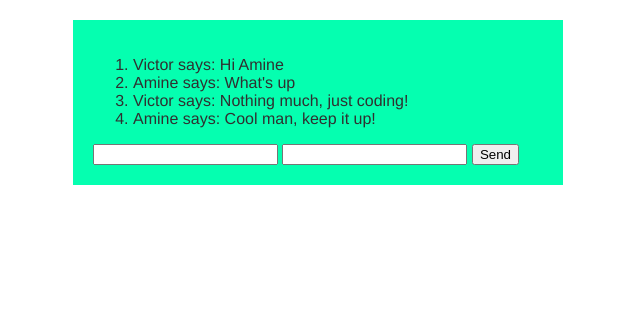
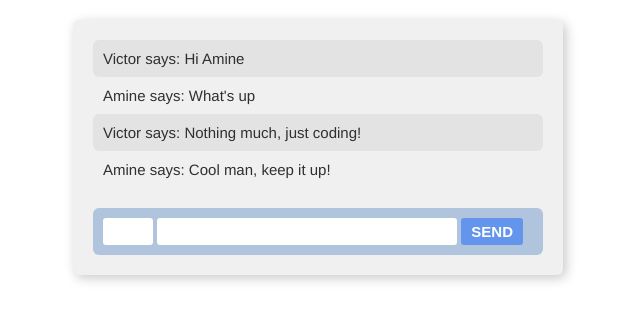
Before and after one commit to victor-h-huynh/shopifyJavaScriptWorkshop, a plain HTML site: page index.html in a window 1280 px wide. Shown: the whole page, without its empty margins (322-962 px from the left). Drawn offline with nearby package versions, Linux system fonts and the light colour scheme.

```diff
--- /dev/null
+++ b/app.js
@@ -0,0 +1 @@
+alert('hello from the JS file');
--- a/index.html
+++ b/index.html
@@ -21,5 +21,8 @@
         <button>Send</button>
       </form>
   </main>
+
+  <script src="https://code.jquery.com/jquery-3.1.1.js"></script>
+  <script src="app.js"></script>
 </body>
 </html>
--- a/style.css
+++ b/style.css
@@ -2,12 +2,64 @@
   background-color: white;
   color: #303030;
   font-family: 'Helvetica Neue', Arial, sans-serif;
+  font-size: 15px;
   margin: 20px;
 }
 
 main {
-  background-color: #05ffb0;
+  background-color: #f0f0f0;
+  border-radius: 6px;
+  box-shadow: 3px 3px 12px #c8c8c8;
   margin: 20px auto;
   max-width: 450px;
   padding: 20px;
 }
+
+ol {
+  list-style: none;
+  margin-bottom: 20px;
+  margin-top: 0;
+  padding: 0;
+}
+
+li {
+  padding: 10px;
+}
+
+li:nth-child(odd) {
+  background-color: #e3e3e3;
+  border-radius: 6px;
+}
+
+form {
+  background-color: lightsteelblue;
+  border-radius: 6px;
+  margin: 0;
+  padding: 10px;
+}
+
+button {
+  background-color: cornflowerblue;
+  border: none;
+  border-radius: 3px;
+  color: white;
+  font-size: 15px;
+  font-weight: bold;
+  padding: 5px 10px;
+  text-transform: uppercase;
+}
+
+input {
+  border: none;
+  border-radius: 3px;
+  font-size: 15px;
+  padding: 5px;
+}
+
+#initials {
+  width: 40px;
+}
+
+#message {
+  width: 290px;
+}
```
